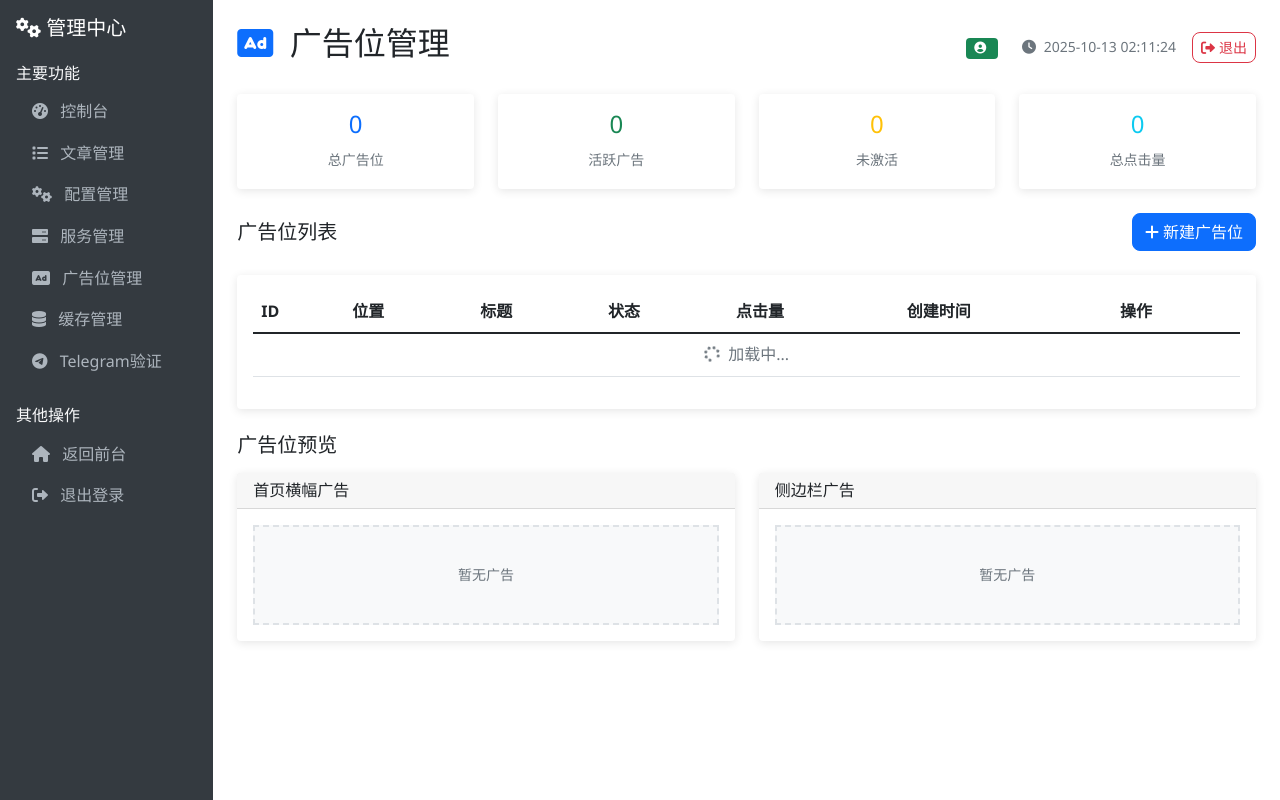
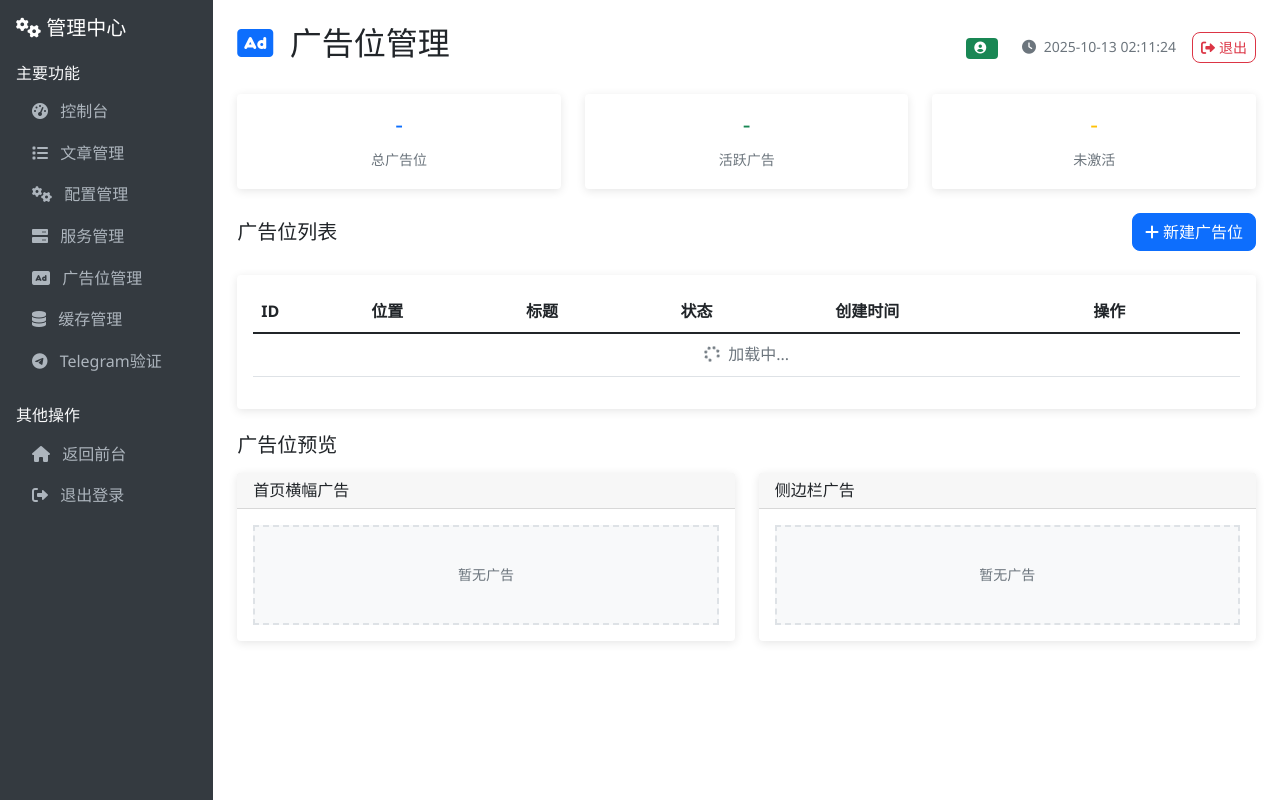
Before and after one commit to cecdat/tg2emall, a Flask app: template services/frontend/templates/admin_ads.html in a window 1280 px wide. Run offline with Flask 3, Linux system fonts and the light colour scheme; the template is opened without the code that fills it, so the values that code supplies are empty; data comes from the database, SQL or seed files in the repository; some libraries are stand-ins or nearby versions.

Commit message:
修复广告位管理页面统计数据并删除点击量字段
问题分析：
- 统计数据（总广告位、活跃广告、未激活）没有显示数据
- 模板中使用了后端未传递的变量
- 点击量字段没有实际数据，需要删除

修复内容：
1. 修复统计数据显示
   - 将模板变量改为JavaScript动态更新
   - 添加updateStats()函数计算统计数据
   - 在数据加载时自动更新统计信息

2. 删除点击量相关字段
   - 删除表格中的点击量列
   - 删除统计卡片中的总点击量
   - 调整表格布局为3列统计卡片

3. 优化用户体验
   - 统计数据实时更新
   - 表格布局更加简洁
   - 保持数据一致性

现在广告位管理页面的统计数据能正确显示，界面更加简洁！

```diff
--- a/services/frontend/templates/admin_ads.html
+++ b/services/frontend/templates/admin_ads.html
@@ -34,35 +34,27 @@
 {% block content %}
                 <!-- 统计信息 -->
                 <div class="row mb-4">
-                    <div class="col-md-3">
+                    <div class="col-md-4">
                         <div class="card stats-card">
                             <div class="card-body text-center">
-                                <h4 class="text-primary">{{ total_ads or 0 }}</h4>
+                                <h4 class="text-primary" id="totalAds">-</h4>
                                 <small class="text-muted">总广告位</small>
                             </div>
                         </div>
                     </div>
-                    <div class="col-md-3">
+                    <div class="col-md-4">
                         <div class="card stats-card">
                             <div class="card-body text-center">
-                                <h4 class="text-success">{{ active_ads or 0 }}</h4>
+                                <h4 class="text-success" id="activeAds">-</h4>
                                 <small class="text-muted">活跃广告</small>
                             </div>
                         </div>
                     </div>
-                    <div class="col-md-3">
+                    <div class="col-md-4">
                         <div class="card stats-card">
                             <div class="card-body text-center">
-                                <h4 class="text-warning">{{ inactive_ads or 0 }}</h4>
+                                <h4 class="text-warning" id="inactiveAds">-</h4>
                                 <small class="text-muted">未激活</small>
-                            </div>
-                        </div>
-                    </div>
-                    <div class="col-md-3">
-                        <div class="card stats-card">
-                            <div class="card-body text-center">
-                                <h4 class="text-info">{{ total_clicks or 0 }}</h4>
-                                <small class="text-muted">总点击量</small>
                             </div>
                         </div>
                     </div>
@@ -91,14 +83,13 @@
                                         <th>位置</th>
                                         <th>标题</th>
                                         <th>状态</th>
-                                        <th>点击量</th>
                                         <th>创建时间</th>
                                         <th>操作</th>
                                     </tr>
                                 </thead>
                                 <tbody id="adsTableBody">
                                     <tr>
-                                        <td colspan="7" class="text-center text-muted">
+                                        <td colspan="6" class="text-center text-muted">
                                             <i class="fas fa-spinner fa-spin me-2"></i>加载中...
                                         </td>
                                     </tr>
@@ -185,10 +176,13 @@
     const tbody = document.querySelector('#adsTableBody');
     if (!tbody) return;
 
+    // 更新统计数据
+    updateStats(ads);
+
     if (ads.length === 0) {
         tbody.innerHTML = `
             <tr>
-                <td colspan="7" class="text-center text-muted">
+                <td colspan="6" class="text-center text-muted">
                     <i class="fas fa-inbox me-2"></i>暂无广告位数据
                 </td>
             </tr>
@@ -209,7 +203,6 @@
                     '<span class="badge bg-secondary">未激活</span>'
                 }
             </td>
-            <td>-</td>
             <td>${ad.created_at ? new Date(ad.created_at).toLocaleString('zh-CN') : '未知'}</td>
             <td>
                 <button class="btn btn-sm btn-outline-primary me-1" onclick="editAd(${ad.id})" title="编辑">
@@ -224,6 +217,16 @@
             </td>
         </tr>
     `).join('');
+}
+
+function updateStats(ads) {
+    const totalAds = ads.length;
+    const activeAds = ads.filter(ad => ad.is_active).length;
+    const inactiveAds = totalAds - activeAds;
+
+    document.getElementById('totalAds').textContent = totalAds;
+    document.getElementById('activeAds').textContent = activeAds;
+    document.getElementById('inactiveAds').textContent = inactiveAds;
 }
 
 function showError(message) {
```
